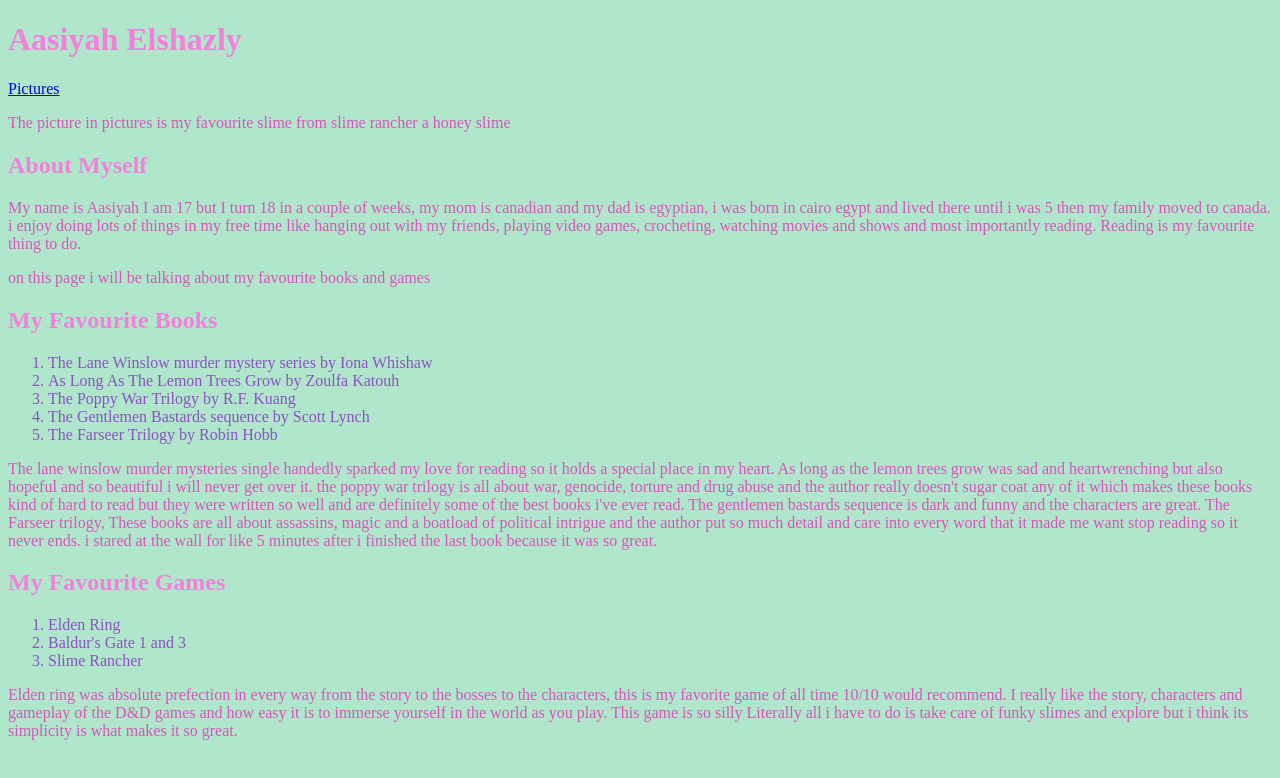
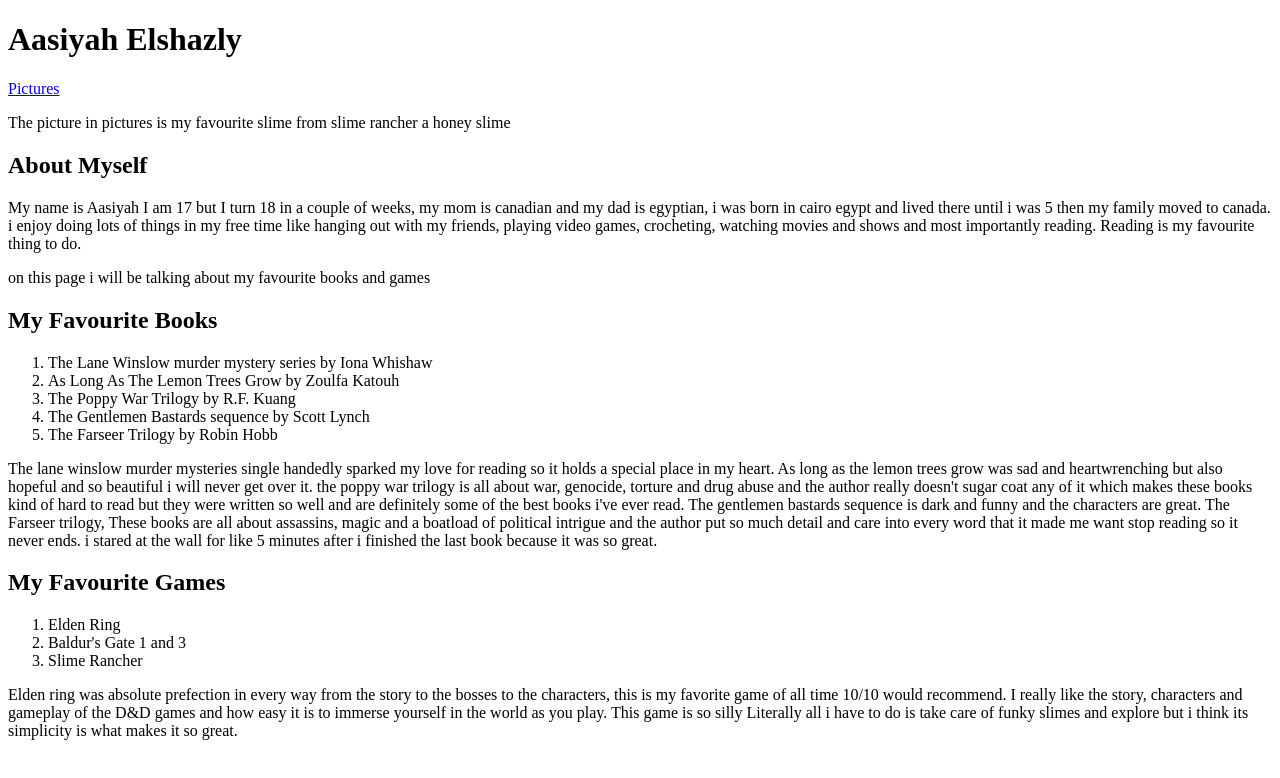
Before and after one commit to Mistborn112/Mistborn112.github.io, a plain HTML site: page index.html in a window 1280 px wide. Drawn offline with Linux system fonts and the light colour scheme.

Commit message:
docs: remove css

```diff
--- a/index.html
+++ b/index.html
@@ -5,25 +5,6 @@
     <meta http-equiv="X-UA-Compatible" content="IE=edge">
     <meta name="viewport" content="width=device-width, initial-scale=1.0">
     <title>Simple Website</title>
-    <style>
-      body {
-        background-color: rgb(176, 230, 204);
-      }
-      h1 {
-        color: rgb(243, 128, 218);
-      }
-      p {
-        color:rgb(216, 86, 186)
-      }
-      li {
-        color: rgb(139, 83, 192);
-      }
-      h2 {
-        color:rgb(243, 128, 218)
-      }
-
-    </style>
-
 </head>
 <body>
 
```
